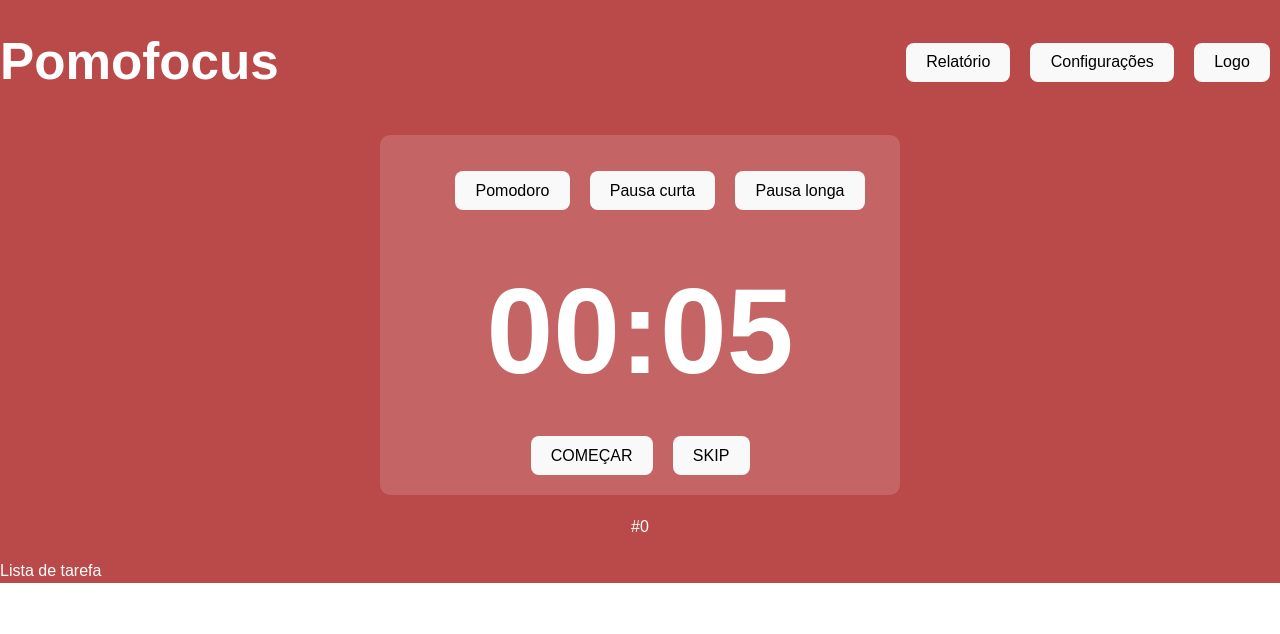
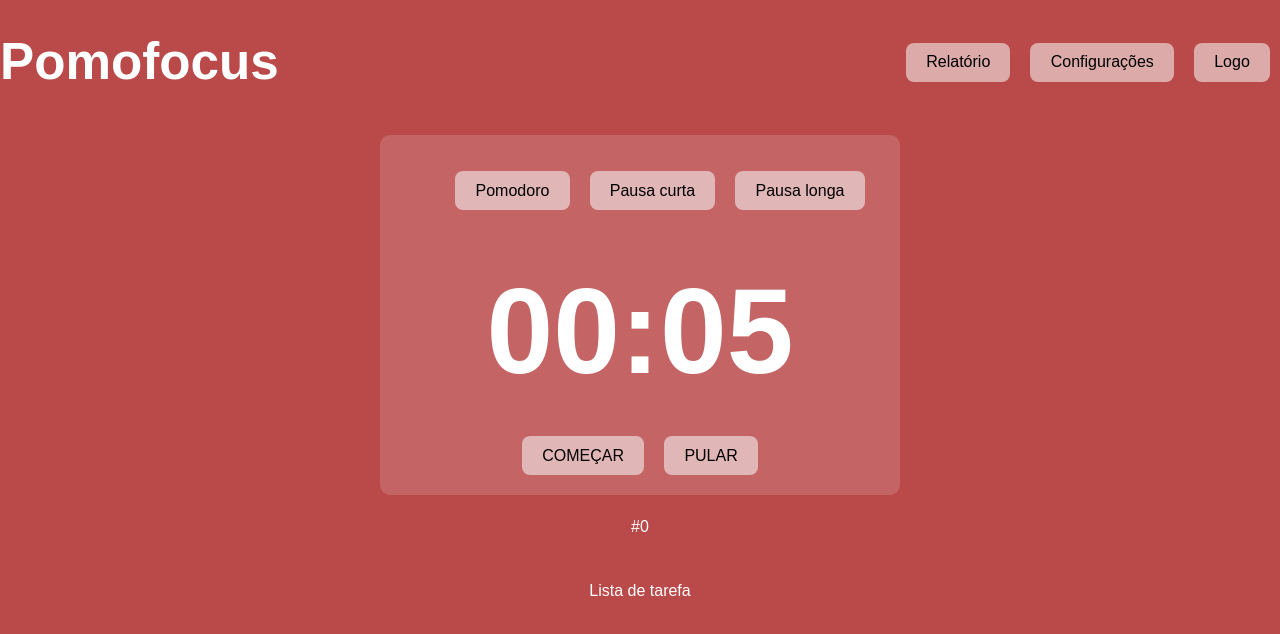
Before and after one commit to wanderson-nascimento/Pomodoro, a React (Vite) app in the folder PomodoroTimer/: page / in a window 1280 px wide. Shown: the top 634 px of the page. Built offline with nearby package versions, Linux system fonts and the light colour scheme.

Commit message:
Ajuste do CSS, para contemplar a tela inteira

```diff
--- a/PomodoroTimer/src/App.css
+++ b/PomodoroTimer/src/App.css
@@ -1,13 +1,16 @@
 #root{
   position: absolute;
   top: 0px;
-  width: 100%;
   left: auto;
   color: rgb(255, 255, 255);
   font-family: Arial, Helvetica, sans-serif;
-  min-height: 100vh;
+
 }
 
+.principal{
+  width: 100vw;
+  height: 100vw;
+}
 
 .header{
   width: 100%;
@@ -61,3 +64,9 @@ ul{
   padding: 20px;
   align-items: center;
 }
+
+.taskList{
+  padding: 20px;
+  display: flex;
+  justify-content: center;
+}
--- a/PomodoroTimer/src/App.jsx
+++ b/PomodoroTimer/src/App.jsx
@@ -68,9 +68,8 @@ function App() {
 
   return (
     <>
-      <div style={{ backgroundColor }}>
+      <div style={{ backgroundColor }} className="principal">
         <Header />
-        <title>Teste</title>
         <div className="central">
           <div className="options">
             <ul>
@@ -101,7 +100,7 @@ function App() {
             ) : (
               <button onClick={handleClick}>PAUSAR</button>
             )}
-            <button>SKIP</button>
+            <button onClick={handleContador}>PULAR</button>
           </div>
         </div>
         <div className="contador">#{contadorDePomodoros}</div>
--- a/PomodoroTimer/src/Timer.jsx
+++ b/PomodoroTimer/src/Timer.jsx
@@ -32,7 +32,6 @@ function Timer({ isPausado, isPomodoro, isPausaCurta, isPausaLonga, handleClick,
             play();
             handleClick();
             handleContador();
-            console.log('useEffect do final do contador')
         }
     }, [segundos])
 
--- a/PomodoroTimer/src/index.css
+++ b/PomodoroTimer/src/index.css
@@ -5,7 +5,7 @@
 
   color-scheme: light dark;
   color: rgba(255, 255, 255, 0.87);
-  background-color: #242424;
+  background-color: #f7f5f5;
 
   font-synthesis: none;
   text-rendering: optimizeLegibility;
@@ -64,6 +64,6 @@ button:focus-visible {
     color: #747bff;
   }
   button {
-    background-color: #f9f9f9;
+    background-color: #f9f9f98c;
   }
 }
```
